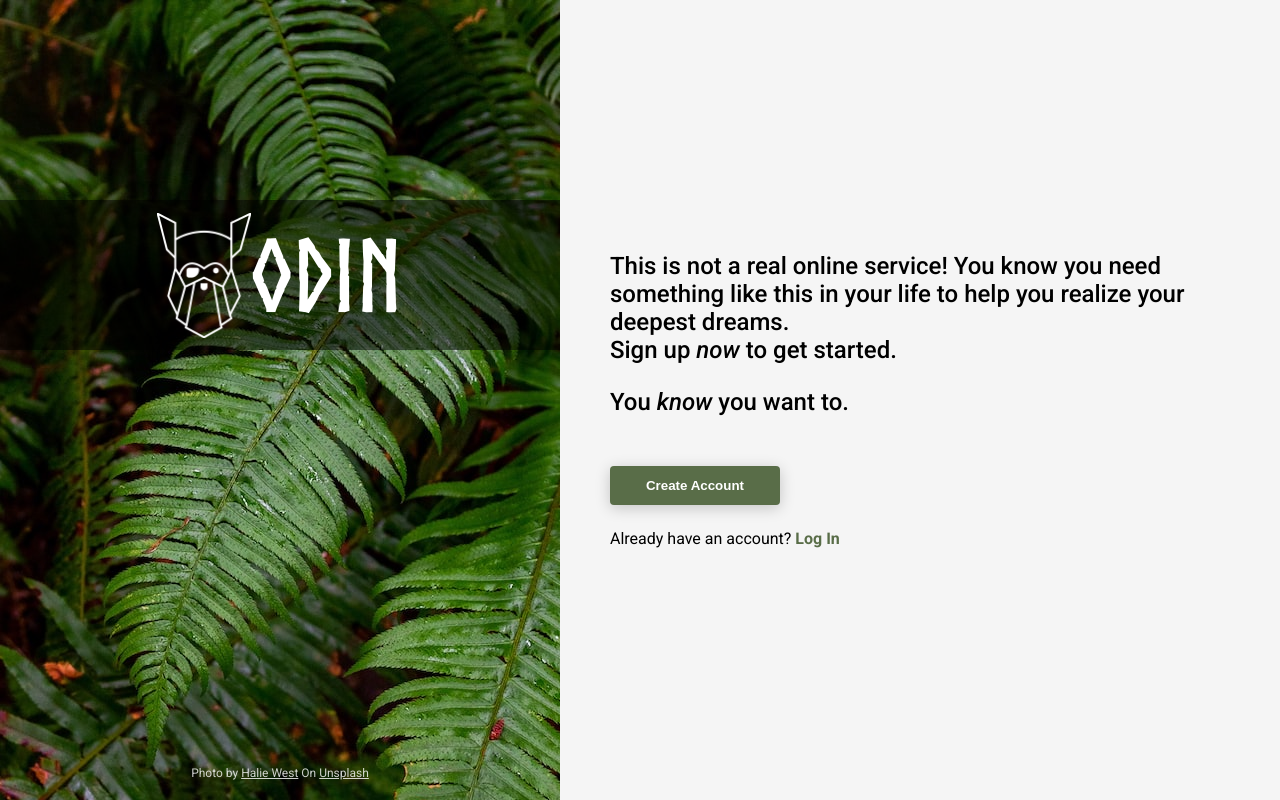
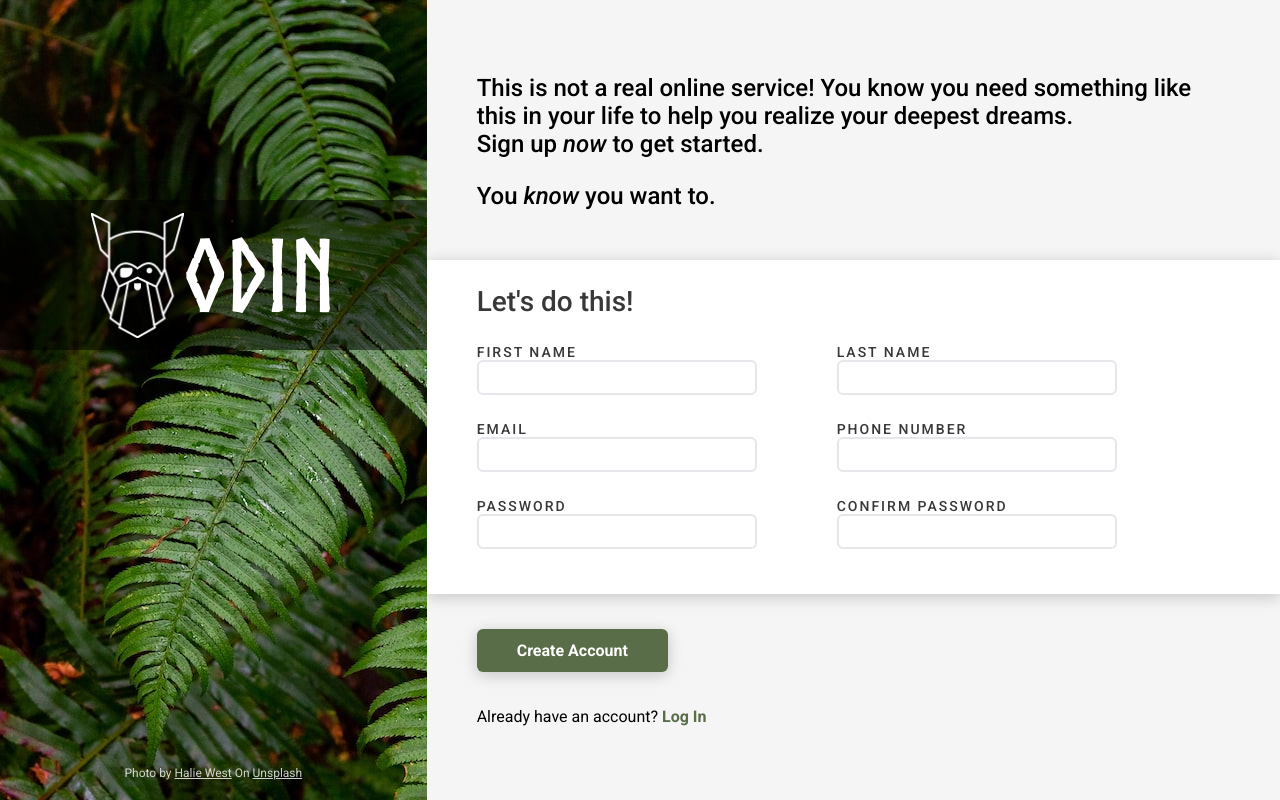
Before and after one commit to dev-fa/sign-up-form, a plain HTML site: page index.html in a window 1280 px wide. Drawn offline with Linux system fonts and the light colour scheme.

Commit message:
Create form with no validation

```diff
--- a/index.html
+++ b/index.html
@@ -29,7 +29,49 @@
                 </p>
                 <p class="sub-text">You <i>know</i> you want to.</p>
             </div>
-            <button type="submit" class="sign-up-btn">Create Account</button>
+
+            <div class="form-container">
+                <form action="#" method="post">
+                    <p class="form-title">Let's do this!</p>
+
+                    <fieldset>
+                        <div>
+                            <label for="first-name">FIRST NAME</label>
+                            <input type="text" id="first-name" name="userFirstName">
+                        </div>
+                        <div>
+                            <label for="last-name">LAST NAME</label>
+                            <input type="text" id="last-name" name="userLastName">
+                        </div>
+                    </fieldset>
+
+                    <fieldset>
+                        <div>
+                            <label for="email">EMAIL</label>
+                            <input type="email" id="email" name="userEmail">
+                        </div>
+                        <div>
+                            <label for="phone-number">PHONE NUMBER</label>
+                            <input type="tel" id="phone-number" name="userPhone">
+                        </div>
+                    </fieldset>
+
+                    <fieldset>
+                        <div>
+                            <label for="pwd">PASSWORD</label>
+                            <input type="password" id="pwd" name="userPwd">
+                        </div>
+                        <div>
+                            <label for="confirm-pwd">CONFIRM PASSWORD</label>
+                            <input type="password" id="confirm-pwd" name="confirmUserPwd">
+                        </div>
+                    </fieldset>
+            </div>
+
+                    <button type="submit" class="sign-up-btn">Create Account</button>
+                </form>
+
+
             <p class="log-in-text">Already have an account? <a href="#" class="log-in">Log In</a></p>
         </div>
 
--- a/style.css
+++ b/style.css
@@ -36,6 +36,7 @@ main {
 
 .left {
     position: relative;
+    width: 50vw;
     max-width: fit-content;
     overflow: hidden;
 }
@@ -44,6 +45,7 @@ main {
     display: flex;
     flex-direction: column;
     justify-content: center;
+    width: 100%;
 }
 
 .logo-container {
@@ -94,10 +96,11 @@ main {
     background-color: #596D48;
     color: #fff;
     font-weight: 700;
-    padding: 12px 36px;
-    margin-left: 50px;
+    font-size: 16px;
+    padding: 12px 40px;
+    margin: 35px 50px;
     border: none;
-    border-radius: 4px;
+    border-radius: 6px;
     box-shadow: 0px 3px 15px rgba(0,0,0,0.2);
     cursor: pointer;
 }
@@ -112,7 +115,6 @@ main {
 }
 
 .log-in-text {
-    margin-top: 24px;
     margin-inline: 50px;
 }
 
@@ -120,3 +122,50 @@ main {
     font-weight: 700;
     color: #596D48;
 }
+
+.form-container {
+    padding: 25px 50px 45px;
+    background-color: #fff;
+    width: 100%;
+    box-shadow: 0px 3px 15px rgba(0,0,0,0.2);
+}
+
+.form-title {
+    font-size: 28px;
+    font-weight: 500;
+    color: #383838;
+}
+
+form {
+    display: flex;
+    flex-direction: column;
+    gap: 26px;
+}
+
+fieldset {
+    display: flex;
+    border: none;
+    gap: 80px;
+}
+
+label {
+    display: block;
+    font-size: 14px;
+    font-weight: 500;
+    letter-spacing: 2px;
+    color: #383838;
+}
+
+input {
+    width: 280px;
+    padding: 6px;
+    border: 2px solid #E5E7EB;
+    border-radius: 6px;
+}
+
+button,
+input,
+select {
+  font-family: inherit;
+  font-size: 100%;
+}
```
